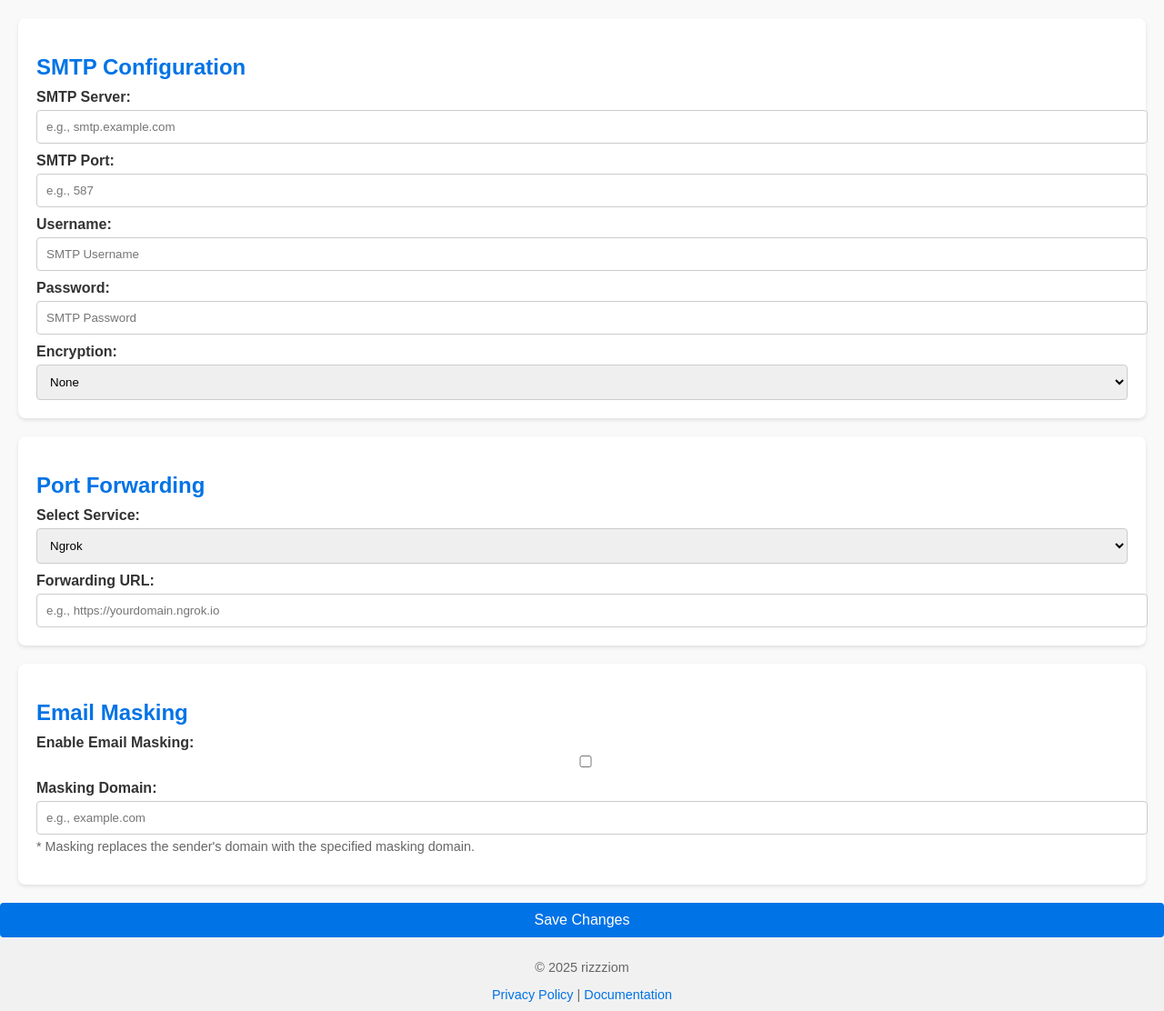
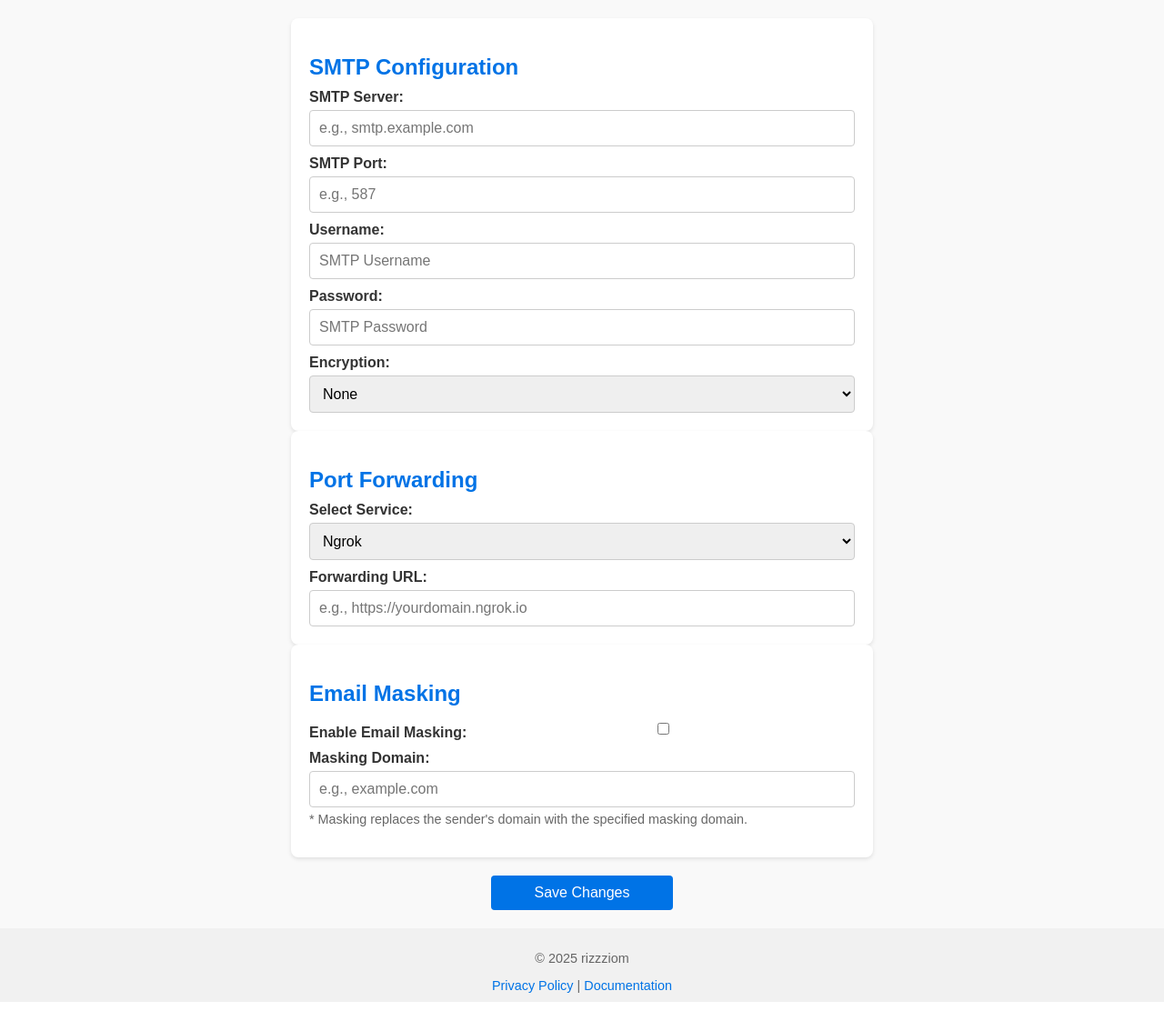
Before and after one commit to RIZZZIOM/PhishMeNot, a Flask app: page /settings in a window 1280 px wide. Shown: the part 199-1311 px from the top of the page at 91% size. Run offline with Flask 3, Linux system fonts and the light colour scheme.

Commit message:
fixed settings page design

```diff
--- a/web/static/css/settings.css
+++ b/web/static/css/settings.css
@@ -1,16 +1,13 @@
+/* Reset and Layout */
 html, body {
     height: 100%;
     margin: 0;
     padding: 0;
     display: flex;
     flex-direction: column;
+    overflow-x: hidden; /* Prevent horizontal scroll */
 }
 
-main {
-    flex: 1;
-}
-
-/* General Styles */
 body {
     font-family: Arial, sans-serif;
     background-color: #f9f9f9;
@@ -62,13 +59,24 @@ header p {
     margin-top: 10px;
 }
 
+/* Center and Responsive Settings Form */
+main {
+    flex: 1;
+    display: flex;
+    justify-content: center;
+    align-items: center;
+    flex-direction: column;
+    padding: 20px;
+}
+
 /* Settings Sections */
 .settings-section {
     background-color: white;
-    margin: 20px;
     padding: 20px;
     border-radius: 8px;
     box-shadow: 0 2px 4px rgba(0, 0, 0, 0.1);
+    width: 90%;
+    max-width: 600px; /* Prevents the form from being too wide */
 }
 
 .settings-section h2 {
@@ -76,10 +84,11 @@ header p {
     color: #0073e6;
 }
 
+/* Form Fields */
 label {
     display: block;
+    font-weight: bold;
     margin-top: 10px;
-    font-weight: bold;
 }
 
 input, select {
@@ -88,8 +97,11 @@ input, select {
     margin-top: 5px;
     border: 1px solid #ccc;
     border-radius: 4px;
+    font-size: 1em;
+    box-sizing: border-box;
 }
 
+/* Additional Info Text */
 .info-text {
     font-size: 0.9em;
     color: #666;
@@ -98,8 +110,8 @@ input, select {
 
 /* Save Button */
 button#saveSettings {
-    display: block;
     width: 100%;
+    max-width: 200px;
     padding: 10px;
     background-color: #0073e6;
     color: white;
@@ -108,10 +120,35 @@ button#saveSettings {
     font-size: 1em;
     cursor: pointer;
     margin-top: 20px;
+    text-align: center;
 }
 
 button#saveSettings:hover {
     background-color: #005bb5;
+}
+
+/* Responsive Design */
+@media (max-width: 600px) {
+    .settings-section {
+        width: 95%;
+        padding: 15px;
+    }
+
+    button#saveSettings {
+        width: 100%;
+    }
+}
+
+/* Align checkbox next to label */
+.checkbox-group {
+    display: flex;
+    align-items: center;
+    gap: 5px;
+    white-space: nowrap;
+}
+
+.checkbox-group label {
+    font-weight: bold;
 }
 
 /* Footer */
@@ -119,7 +156,6 @@ footer {
     text-align: center;
     background-color: #f1f1f1;
     padding: 10px 0;
-    margin-top: auto;
     font-size: 0.9em;
     color: #666;
 }
--- a/web/templates/settings.html
+++ b/web/templates/settings.html
@@ -62,8 +62,10 @@
         <!-- Email Masking -->
         <section class="settings-section">
             <h2>Email Masking</h2>
-            <label for="enableMasking">Enable Email Masking:</label>
-            <input type="checkbox" id="enableMasking">
+            <div class="checkbox-group">
+                <label for="enableMasking">Enable Email Masking:</label>
+                <input type="checkbox" id="enableMasking">
+            </div>
             <label for="maskingDomain">Masking Domain:</label>
             <input type="text" id="maskingDomain" placeholder="e.g., example.com">
             <p class="info-text">* Masking replaces the sender's domain with the specified masking domain.</p>
```
